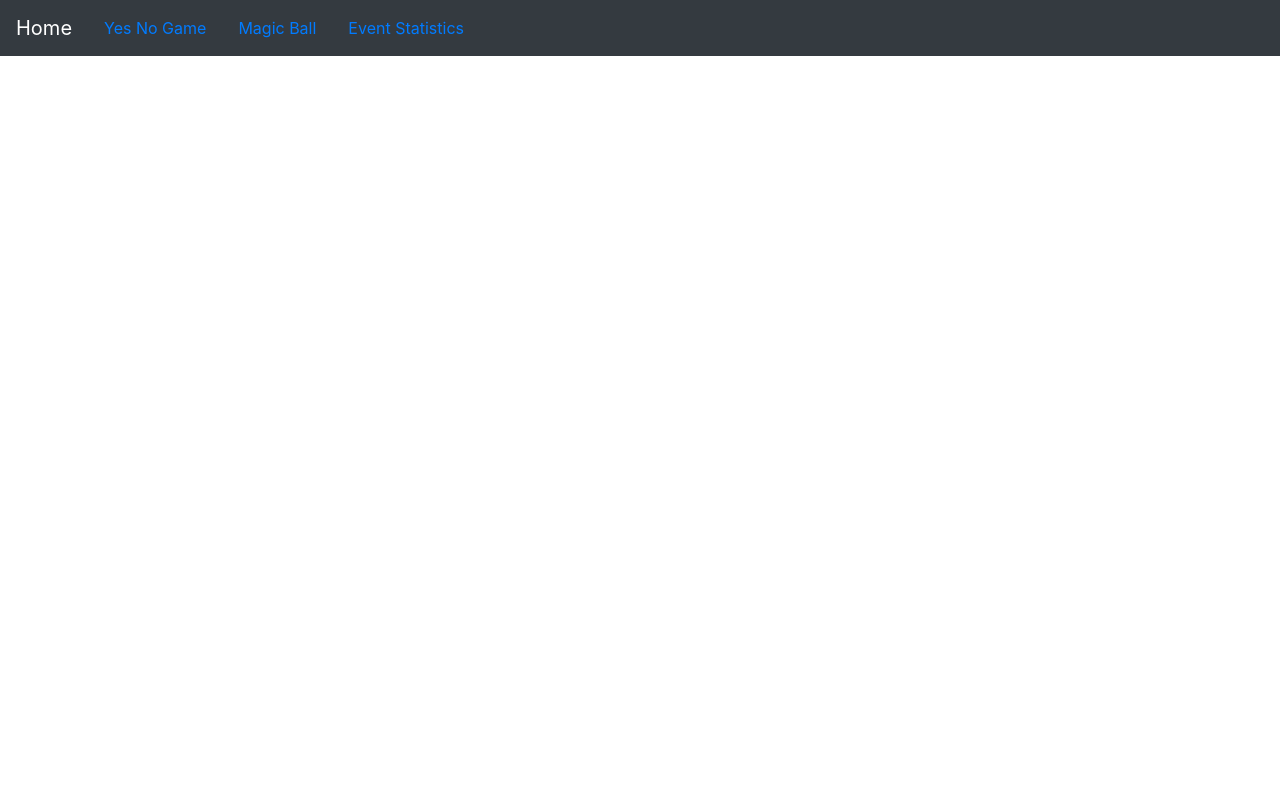
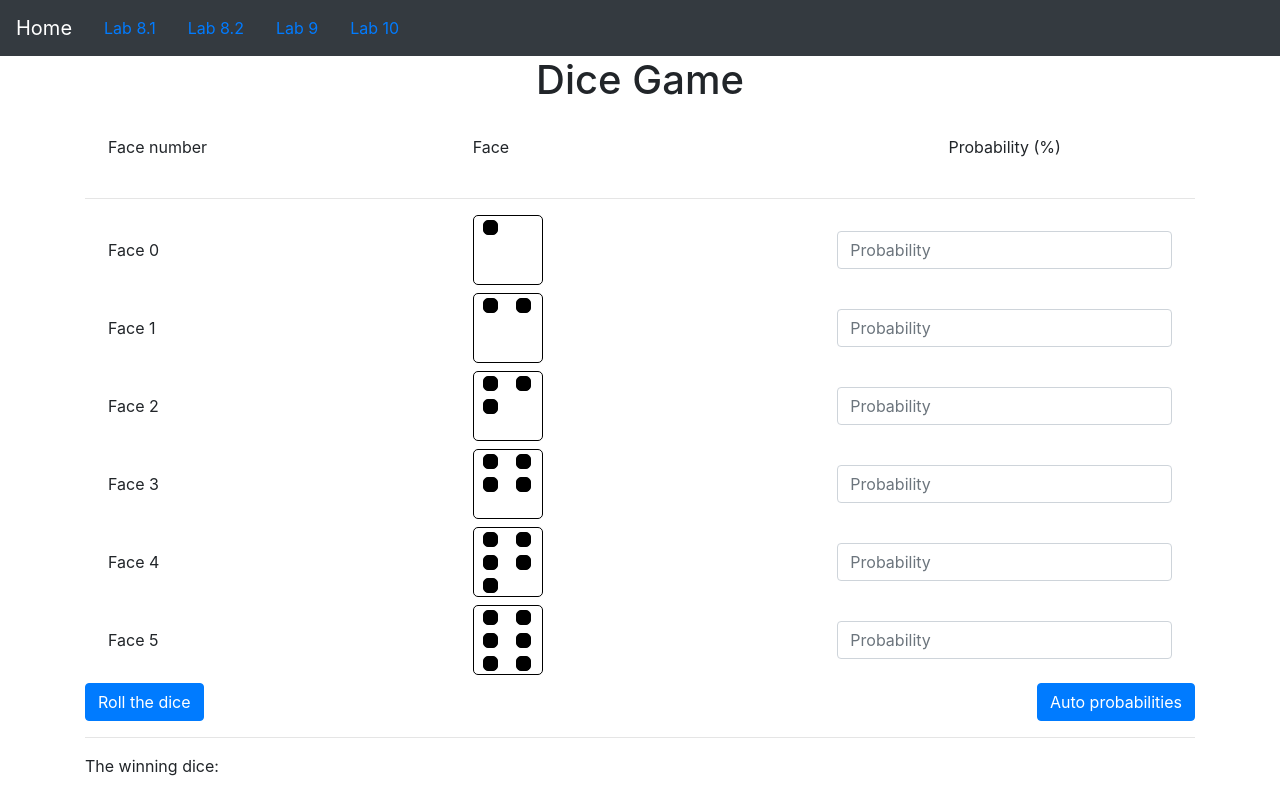
Before and after one commit to ectuser/Simulation-modeling, a React (Create React App) app in the folder eventprobabilitytheory/: page /dice-game in a window 1280 px wide. Built offline with nearby package versions, Linux system fonts and the light colour scheme.

Commit message:
ice game is done

```diff
--- a/eventprobabilitytheory/src/App.js
+++ b/eventprobabilitytheory/src/App.js
@@ -3,6 +3,7 @@ import './App.css';
 import YesNoGame from "./components/YesNoGame"
 import MagicBall from "./components/MagicBall"
 import {EventStatistics, EventsStatisticsProbabilityCount} from "./components/EventStatistics"
+import DiceGame from "./components/DiceGame"
 import 'bootstrap/dist/css/bootstrap.min.css';
 import {
 	BrowserRouter as Router,
@@ -24,9 +25,10 @@ const App = () => {
 							</Navbar.Brand>
 					</Link>
 				<Nav className="mr-auto">
-					<Link to="/yes-no-game" className="mx-3">Yes No Game</Link>
-					<Link to="/magic-ball" className="mx-3">Magic Ball</Link>
-					<Link to="/events-statistics" className="mx-3">Event Statistics</Link>
+					<Link to="/yes-no-game" className="mx-3">Lab 8.1</Link>
+					<Link to="/magic-ball" className="mx-3">Lab 8.2</Link>
+					<Link to="/events-statistics" className="mx-3">Lab 9</Link>
+					<Link to="/dice-game" className="mx-3">Lab 10</Link>
 				</Nav>
 			</Navbar>
 
@@ -43,6 +45,9 @@ const App = () => {
 				<Route exact path="/events-statistics/set-probabilities">
 					<EventsStatisticsProbabilityCount />
 				</Route>
+				<Route exact path="/dice-game">
+					<DiceGame />
+				</Route>
 			</Switch>
 		</div>
 	)
--- /dev/null
+++ b/eventprobabilitytheory/src/components/DiceGame.js
@@ -0,0 +1,125 @@
+import React, {useRef, useState} from 'react';
+import { Form, Row, Col, Container, Button } from 'react-bootstrap';
+
+const DiceGame = () => {
+
+    let refs = useRef([]);
+    const [winDiceComponent, setWinDice] = useState();
+
+
+    const generateDice = () => {
+        let dice = [];
+        for (let i = 0; i < 6; i++){
+            dice.push({
+                probability : 0,
+                component : (<Face value={i + 1}/>)
+            })
+        }
+        return dice;
+    }
+
+    let dice = generateDice();
+
+    const areValuesCorrect = async () => {
+        let sum = 0;
+        console.log(refs, refs.current, refs.current.length)
+        for (let ref of refs.current){
+            try {
+                sum += Number(ref.value, 10);
+                if (Number(ref.value, 10) < 0){
+                    throw new Error("");
+                }
+            } catch (error) {
+                return false;
+            }
+        }
+        return sum === 100;
+    }
+
+    const random = async (min, max) => Math.floor(Math.random() * (max - min + 1) + min);
+    const arraySum = async (arr) => arr.reduce((a, b) => a + b, 0);
+
+    const generateProbabilities = async () => {
+        let flag = false;
+        let allowToDistribute = 100;
+        let probabilities = Array(6);
+        while (!flag){
+            for (let i = 0; i < 5; i++){
+                let rnd = await random(0,allowToDistribute / 2);
+                probabilities[i] = rnd;
+                allowToDistribute -= rnd;
+            }
+            probabilities[probabilities.length - 1] = allowToDistribute;
+            if (await arraySum(probabilities) === 100){
+                break;
+            }
+        }
+        for (let i = 0; i < 6; i++){
+            dice[i].probability = probabilities[i];
+            refs.current[i].value = probabilities[i];
+        }
+    }
+
+
+    const click = async () => {
+        if (! await areValuesCorrect()){
+            alert("Incorrect values or sum of parobabilities is not 100%")
+            return;
+        }
+        for (let i = 0; i < refs.current.length; i++){
+            dice[i].probability = Number(refs.current[i].value);
+        }
+
+        let randomProbability = await random(0, 100);
+
+        for (let d of dice){
+            randomProbability -= d.probability;
+            if (randomProbability <= 0){
+                showWin(d);
+                break;
+            }
+        }
+    }
+
+    const showWin = (element) => {
+        console.log(element);
+        setWinDice(element.component);
+    }
+
+    return (
+        <Container>
+            <h1 className="text-center">Dice Game</h1>
+            <Row className="m-2">
+                <Col style={{lineHeight : '70px'}}>Face number</Col>
+                <Col style={{lineHeight : '70px'}}>Face </Col>
+                <Col style={{display:'flex', justifyContent:'center', alignItems:'center'}}><span>Probability (%)</span></Col>
+            </Row>
+            <hr />
+            {dice.map((item, i) => (
+            <Row key={i} className="m-2">
+                <Col style={{lineHeight : '70px'}}>Face {i}</Col>
+                <Col>{item.component}</Col>
+                <Col style={{display:'flex', justifyContent:'center', alignItems:'center'}}><Form.Control ref={el => refs.current[i] = el} type="number" placeholder="Probability" /></Col>
+            </Row>
+            ))}
+            <Button variant="primary" onClick={click}>Roll the dice</Button>
+            <Button className="float-right" variant="primary" onClick={generateProbabilities}>Auto probabilities</Button>
+            <hr />
+            <div><span className="float-left">The winning dice: </span><span className="float-right mt-3">{winDiceComponent}</span></div>
+        </Container>
+    )
+}
+
+const Face = (props) => {
+
+    const amount = [...Array(props.value)];
+    return (
+        <div style={{ width: '70px', height: '70px', border : 'solid 1px Black', borderRadius : '5px' }}>
+            {amount.map((item, i) => (
+                <div key={i} style={{ width: '15px', height: '15px', border : 'solid 1px Black', borderRadius : '5px', backgroundColor : 'black', margin: '4px 9px', float:'left' }}></div>
+            ))}
+        </div>
+    )
+}
+
+export default DiceGame;
```
